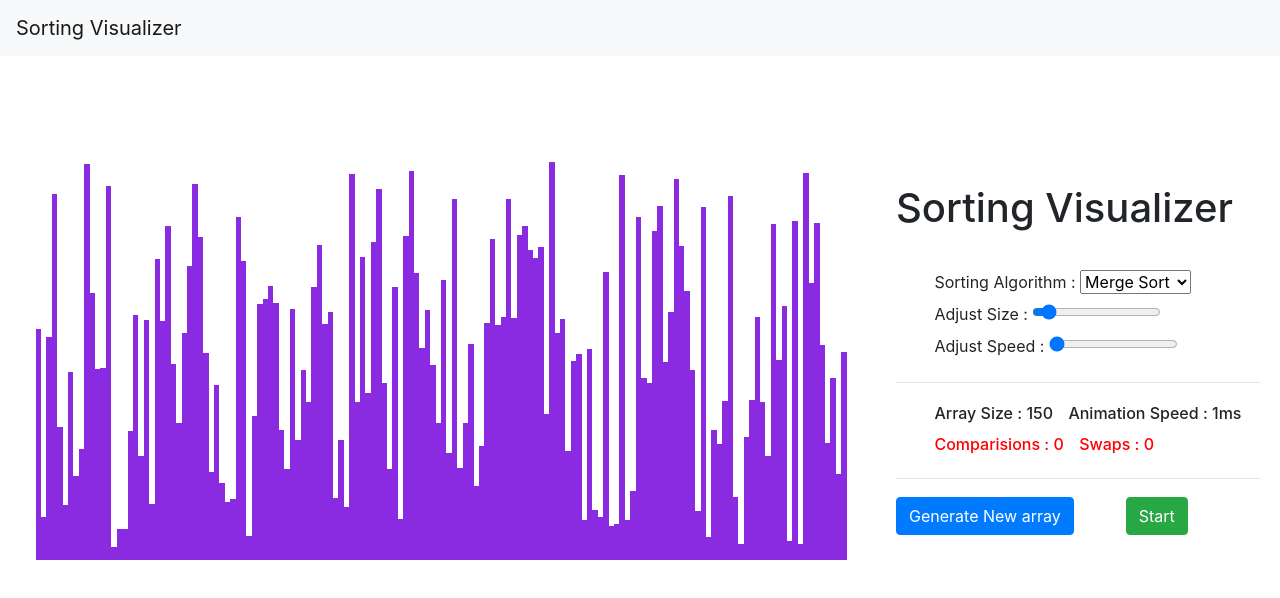
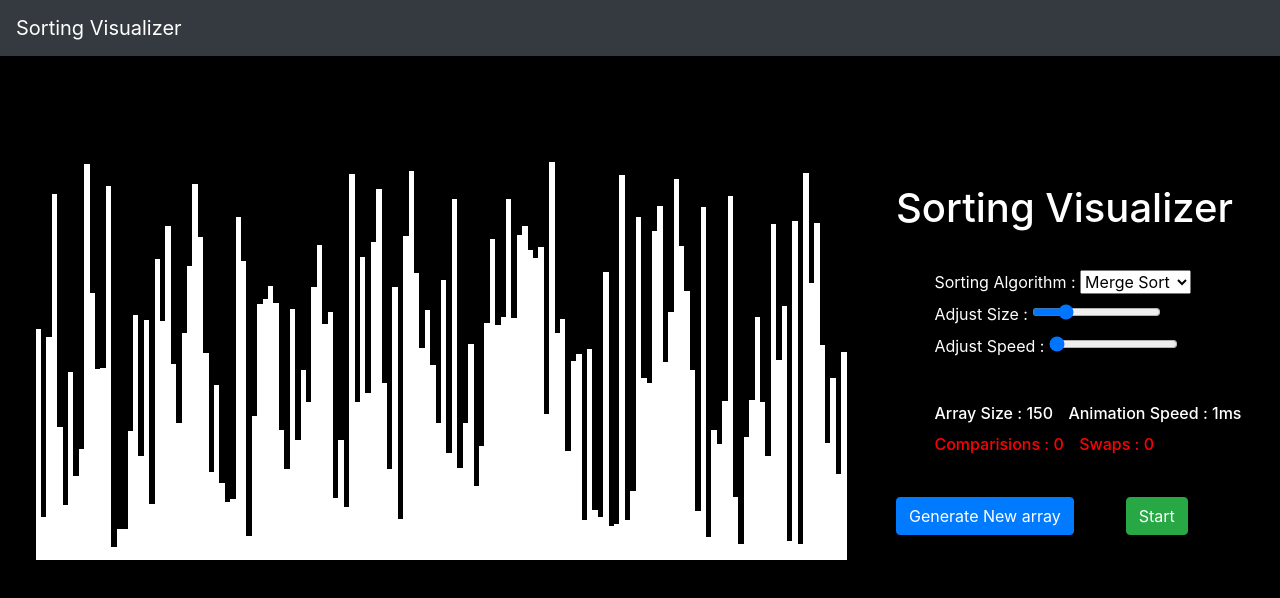
Before and after one commit to nitheesh-daram/Sorting-visualizer, a React (Create React App) app: page / in a window 1280 px wide. Shown: the top 598 px of the page. Built offline with nearby package versions, Linux system fonts and the light colour scheme; the HTML template or start-up script is replaced by a standard one.

Commit message:
changed to dark theme

```diff
--- a/src/components/Navbar/Navbar.js
+++ b/src/components/Navbar/Navbar.js
@@ -2,7 +2,7 @@ import React from "react";
 
 const Navbar = () => {
   return (
-      <nav className="navbar navbar-expand-lg navbar-light bg-light">
+      <nav className="navbar navbar-expand-lg navbar-dark bg-dark">
         <a className="navbar-brand" href="/">
           Sorting Visualizer
         </a>
--- a/src/components/Simulator/Simulator.css
+++ b/src/components/Simulator/Simulator.css
@@ -1,7 +1,6 @@
 .whole_container{
   margin-top: 5%;
 }
-
 
 .simulator {
   width: 65%;
@@ -19,7 +18,8 @@
 }
 .array-bar  {
   display: inline-block;
-  background-color: blueviolet;
+  /* background-color: #343a40; */
+  background-color: white;
   /* border-top-style:dashed ; */
   /* border-top-color: black; */
 }
@@ -27,6 +27,7 @@
   margin-left:70% ;
   height: 80vh;
   padding-top: 5%;
+  color: white;
 }
 
 .title{
--- a/src/components/Simulator/Simulator.js
+++ b/src/components/Simulator/Simulator.js
@@ -3,8 +3,7 @@ import "./Simulator.css";
 import { normalsort } from "../Algos/Algos";
 import { bubblesort } from "../Algos/Algos";
 import { mergesort } from "../Algos/Algos";
-// Animation speed
-// let speed = 1;
+
 
 export default class Simulator extends Component {
   constructor(props) {
@@ -60,8 +59,8 @@ export default class Simulator extends Component {
       }, index * speed);
       setTimeout(() => {
         const arrayBars = document.getElementsByClassName("array-bar");
-        arrayBars[comparison[1]].style.backgroundColor = "blueviolet";
-        arrayBars[comparison[0]].style.backgroundColor = "blueviolet";
+        arrayBars[comparison[1]].style.backgroundColor = "white";
+        arrayBars[comparison[0]].style.backgroundColor = "white";
       }, (index + 1) * speed);
     }
   }
@@ -85,7 +84,7 @@ export default class Simulator extends Component {
         const [barOneIdx, barTwoIdx] = animations[i];
         const barOneStyle = arrayBars[barOneIdx].style;
         const barTwoStyle = arrayBars[barTwoIdx].style;
-        const color = i % 3 === 0 ? "red" : "blueviolet";
+        const color = i % 3 === 0 ? "red" : "white";
         setTimeout(() => {
           barOneStyle.backgroundColor = color;
           barTwoStyle.backgroundColor = color;
@@ -163,8 +162,8 @@ export default class Simulator extends Component {
               <input
                 id="size"
                 type="range"
-                min="100"
-                max="800"
+                min="50"
+                max="500"
                 defaultValue="150"
                 onChange={() => this.resetarray()}
               ></input>
--- a/src/index.css
+++ b/src/index.css
@@ -1,10 +1,12 @@
 body {
   margin: 0;
+  box-sizing: border-box;
   font-family: -apple-system, BlinkMacSystemFont, 'Segoe UI', 'Roboto', 'Oxygen',
     'Ubuntu', 'Cantarell', 'Fira Sans', 'Droid Sans', 'Helvetica Neue',
     sans-serif;
   -webkit-font-smoothing: antialiased;
   -moz-osx-font-smoothing: grayscale;
+  background-color: black;
 }
 
 code {
```
